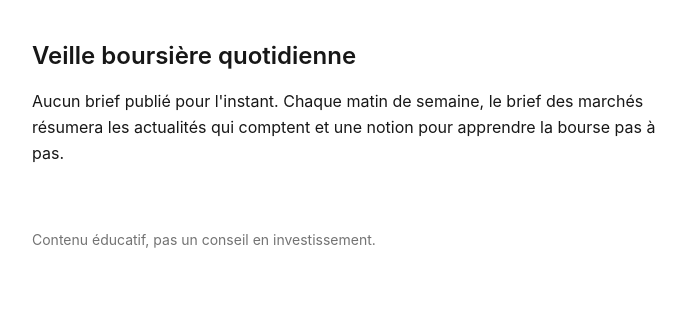
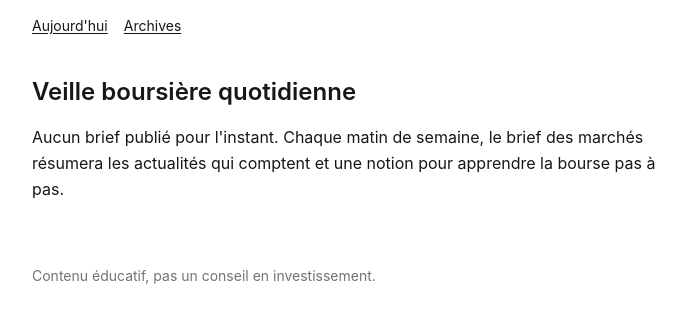
Before and after one commit to vidal-dorian/TraficBourse, a Next.js app: page / in a window 1280 px wide. Shown: the top 322 px of the page, without its empty margins (288-974 px from the left). Built offline with nearby package versions, Linux system fonts and the light colour scheme; no server answers; the database is empty.

Commit message:
feat: links to « Aujourd'hui » and the archives on every page (US #16)
Co-Authored-By: Claude Opus 5.5 <noreply@anthropic.com>

```diff
--- a/src/app/brief/[date]/page.tsx
+++ b/src/app/brief/[date]/page.tsx
@@ -1,4 +1,3 @@
-import Link from "next/link";
 import { notFound } from "next/navigation";
 import { getBriefsOfDate } from "@/lib/briefs/archives";
 import { getDb } from "@/lib/db/client";
@@ -27,11 +26,6 @@ export default async function BriefPage({ params }: { params: Promise<{ date: st
           </section>
         ))}
       </div>
-      <p className="mt-10 border-t border-neutral-200 pt-6">
-        <Link href="/archives" className="underline underline-offset-2">
-          Tous les briefs (archives)
-        </Link>
-      </p>
     </main>
   );
 }
--- a/src/app/layout.tsx
+++ b/src/app/layout.tsx
@@ -1,4 +1,5 @@
 import type { Metadata, Viewport } from "next";
+import Link from "next/link";
 import "./globals.css";
 
 export const metadata: Metadata = {
@@ -15,6 +16,14 @@ export default function RootLayout({ children }: Readonly<{ children: React.Reac
   return (
     <html lang="fr">
       <body className="min-h-screen break-words bg-white text-neutral-900 antialiased">
+        <nav aria-label="Navigation principale" className="mx-auto flex max-w-2xl gap-4 px-4 pt-4 text-sm">
+          <Link href="/" className="underline underline-offset-2">
+            Aujourd&apos;hui
+          </Link>
+          <Link href="/archives" className="underline underline-offset-2">
+            Archives
+          </Link>
+        </nav>
         {children}
         <footer className="mx-auto max-w-2xl px-4 py-6 text-sm text-neutral-500">
           Contenu éducatif, pas un conseil en investissement.
--- a/src/app/page.tsx
+++ b/src/app/page.tsx
@@ -1,4 +1,3 @@
-import Link from "next/link";
 import { getLatestBrief } from "@/lib/briefs/latest";
 import { getDb } from "@/lib/db/client";
 import { parisToday } from "@/lib/dates/paris";
@@ -26,11 +25,6 @@ export default function HomePage() {
   return (
     <main className="mx-auto max-w-2xl px-4 py-8">
       <BriefContent brief={brief} />
-      <p className="mt-10 border-t border-neutral-200 pt-6">
-        <Link href="/archives" className="underline underline-offset-2">
-          Briefs précédents
-        </Link>
-      </p>
     </main>
   );
 }
```
Also changed, not shown: 1 other file (tests, documents, lock files or other folders).
